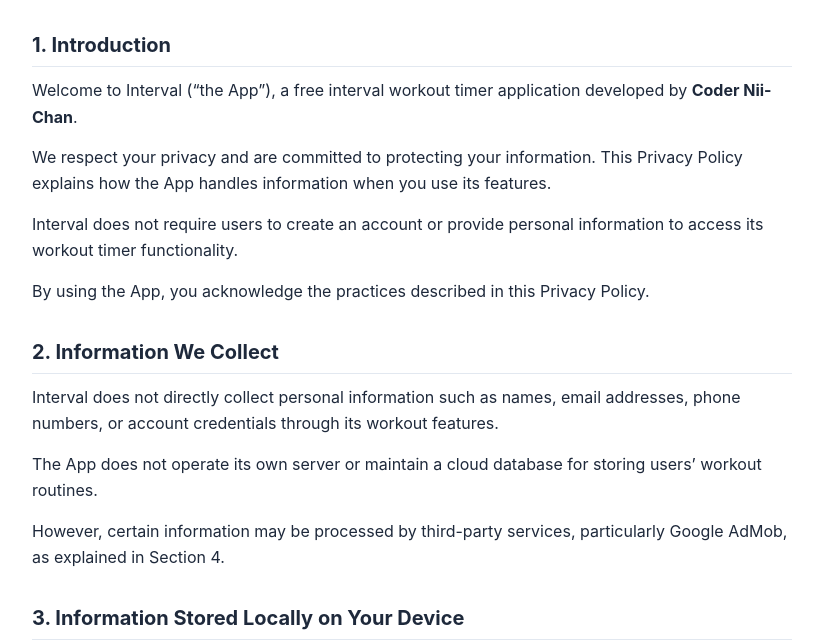
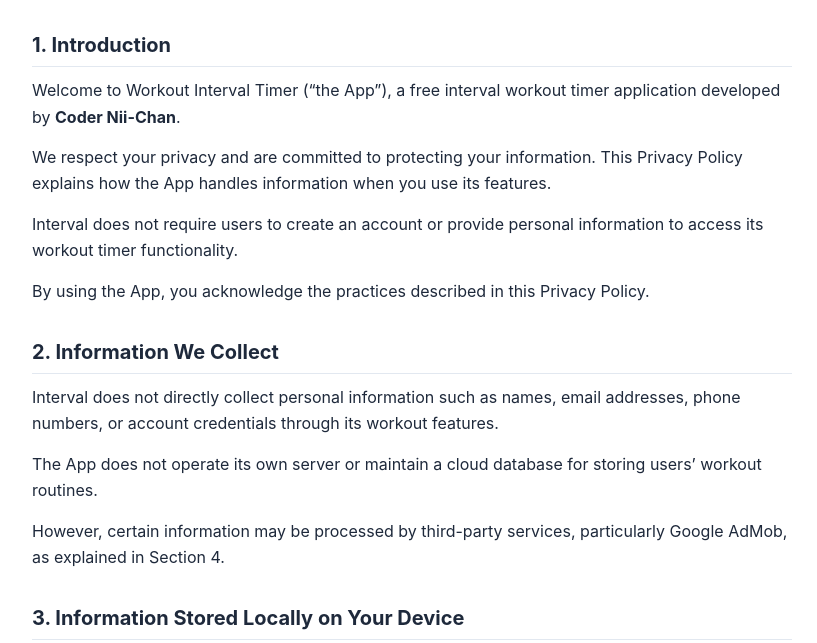
Before and after one commit to jin-fhg/interval-privacy-policy, a plain HTML site: page index.html in a window 1280 px wide. Shown: the part 157-800 px from the top of the page, without its empty margins (228-1045 px from the left). Drawn offline with Linux system fonts and the light colour scheme.

Commit message:
Updated App Name

```diff
--- a/index.html
+++ b/index.html
@@ -67,7 +67,7 @@
 </div>
 
 <h2>1. Introduction</h2>
-<p>Welcome to Interval (&ldquo;the App&rdquo;), a free interval workout timer application developed by <strong>Coder Nii-Chan</strong>.</p>
+<p>Welcome to Workout Interval Timer (&ldquo;the App&rdquo;), a free interval workout timer application developed by <strong>Coder Nii-Chan</strong>.</p>
 <p>We respect your privacy and are committed to protecting your information. This Privacy Policy explains how the App handles information when you use its features.</p>
 <p>Interval does not require users to create an account or provide personal information to access its workout timer functionality.</p>
 <p>By using the App, you acknowledge the practices described in this Privacy Policy.</p>
@@ -141,7 +141,7 @@
 <h2>11. Contact Information</h2>
 <p>If you have questions, concerns, or requests regarding this Privacy Policy or the handling of information by Interval, you may contact the developer through the following details:</p>
 <p><strong>Developer:</strong> Coder Nii-Chan<br>
-    <strong>Application:</strong> Interval<br>
+    <strong>Application:</strong>Workout Interval Timer<br>
     <strong>Email:</strong> <a href="mailto:intervaltimerfeedback@proton.me">intervaltimerfeedback@proton.me</a></p>
 
 <hr>
```
